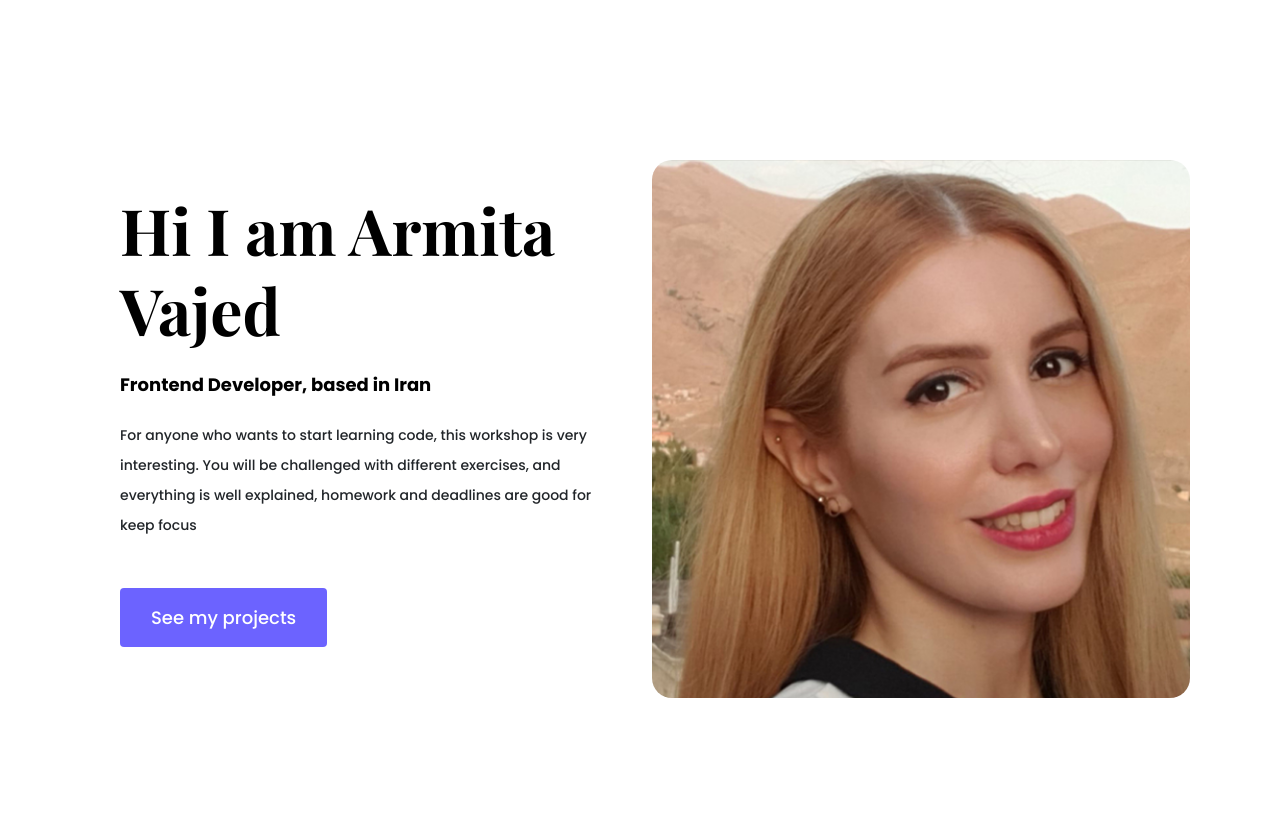
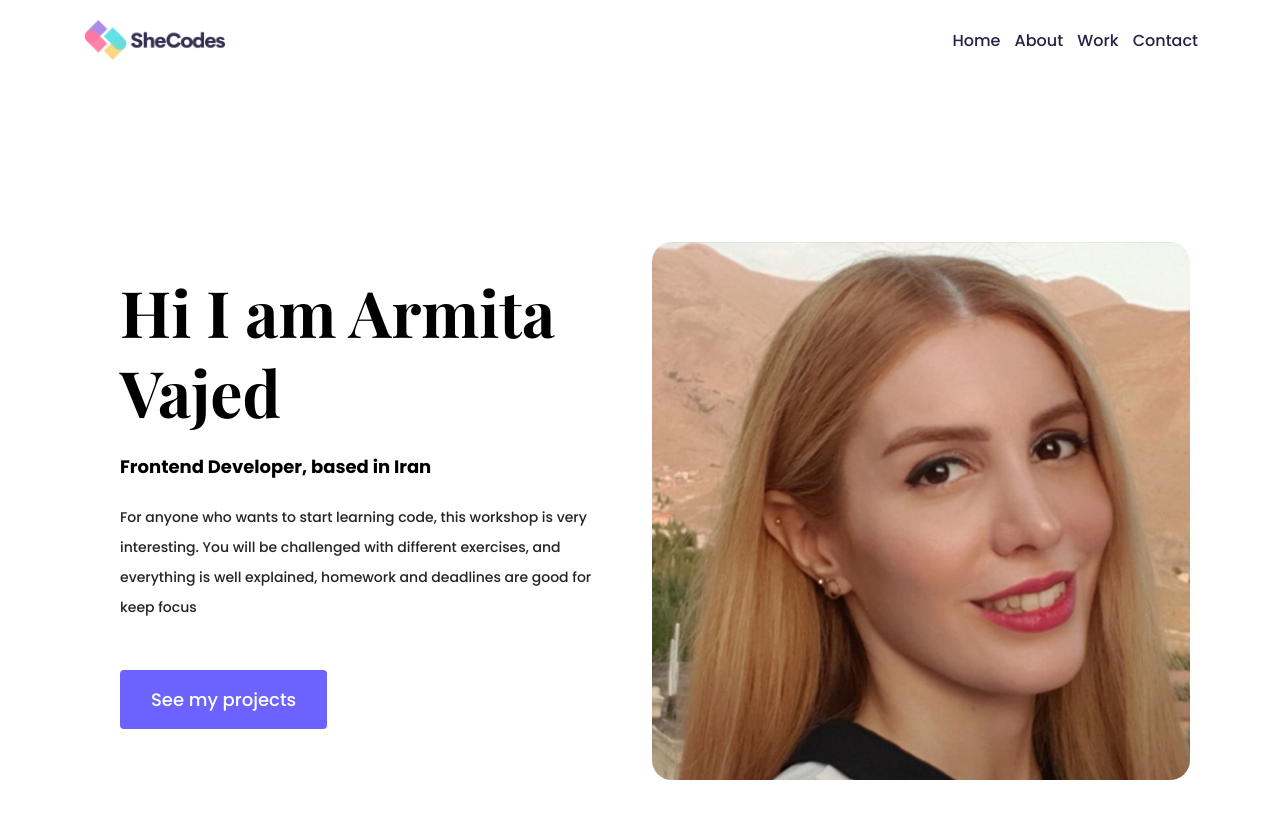
Before and after one commit to nili-vjd/SheCodes-Portfolio-Project, a plain HTML site: page about.html in a window 1280 px wide. Drawn offline with nearby package versions, Linux system fonts and the light colour scheme.

Commit message:
Added header to all pages

```diff
--- a/about.html
+++ b/about.html
@@ -31,6 +31,32 @@
     ></script>
   </head>
   <body>
+    <div class="container">
+      <nav class="d-flex justify-content-between">
+        <a href="/">
+          <img src="images/logo.png" class="logo d-none d-md-block" alt="" />
+          <img
+            src="images/logo-small.jpeg"
+            class="logo d-block d-md-none"
+            alt=""
+          />
+        </a>
+        <ul>
+          <li class="active">
+            <a href="/"> Home</a>
+          </li>
+          <li>
+            <a href="/about.html"> About</a>
+          </li>
+          <li>
+            <a href="/work.html"> Work</a>
+          </li>
+          <li>
+            <a href="/contact.html"> Contact</a>
+          </li>
+        </ul>
+      </nav>
+    </div>
     <div class="content-container container">
       <div class="row">
         <div class="col-lg-6">
```
Also changed, not shown: contact.html (+26 -0 lines), work.html (+26 -0 lines).
